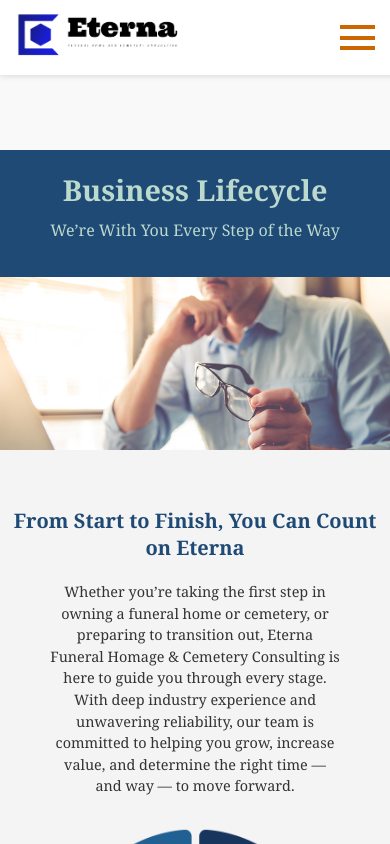
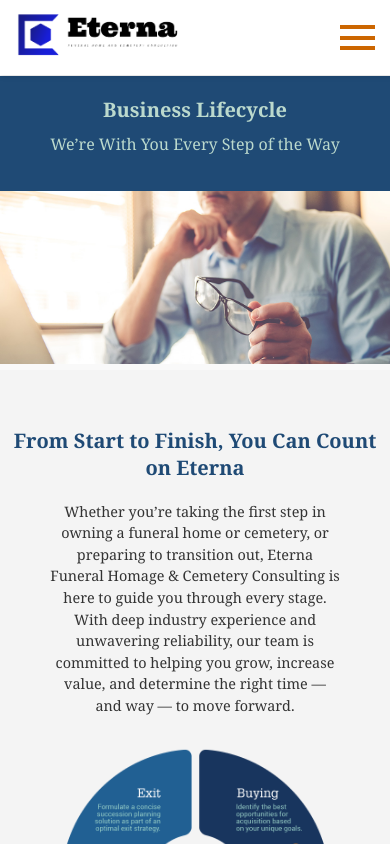
Before and after one commit to AseelAlsahsah/Eterna, a React (Create React App) app: page /business-lifecycle in a window 390 px wide. Shown: the top 844 px of the page. Built offline with nearby package versions, Linux system fonts and the light colour scheme; the HTML template or start-up script is replaced by a standard one.

Commit message:
fix issues

```diff
--- a/src/Styles/BusinessLifecycle.css
+++ b/src/Styles/BusinessLifecycle.css
@@ -31,6 +31,7 @@
   @media (max-width: 768px) {
     .business-lifecycle-title {
       font-size: 1.25rem; /* Reduce font size on smaller screens */
+      padding: 0px 5px;
     }
 
     .business-lifecycle-text {
--- a/src/Styles/Quote.css
+++ b/src/Styles/Quote.css
@@ -95,7 +95,6 @@
 
 @media (max-width: 480px) {
   .quote-section {
-    padding-top: 80px; /* Ensure it clears the navbar on mobile */
     height: auto; /* Let it adjust based on content */
   }
 
@@ -104,7 +103,7 @@
   }
 
   .quote-text h1 {
-    font-size: 1.8rem; /* Adjust font size for small screens */
+    font-size: 1.25rem; /* Adjust font size for small screens */
     margin-top: 0;
   }
 
```
